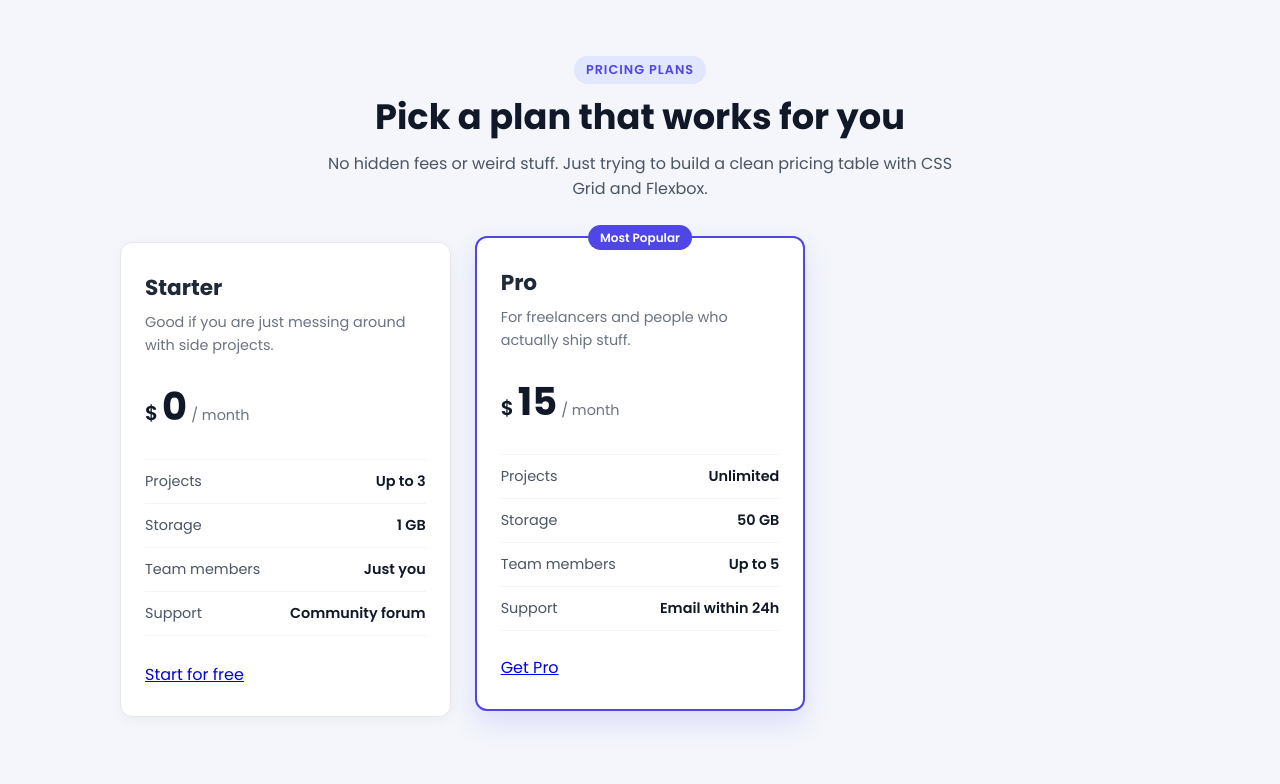
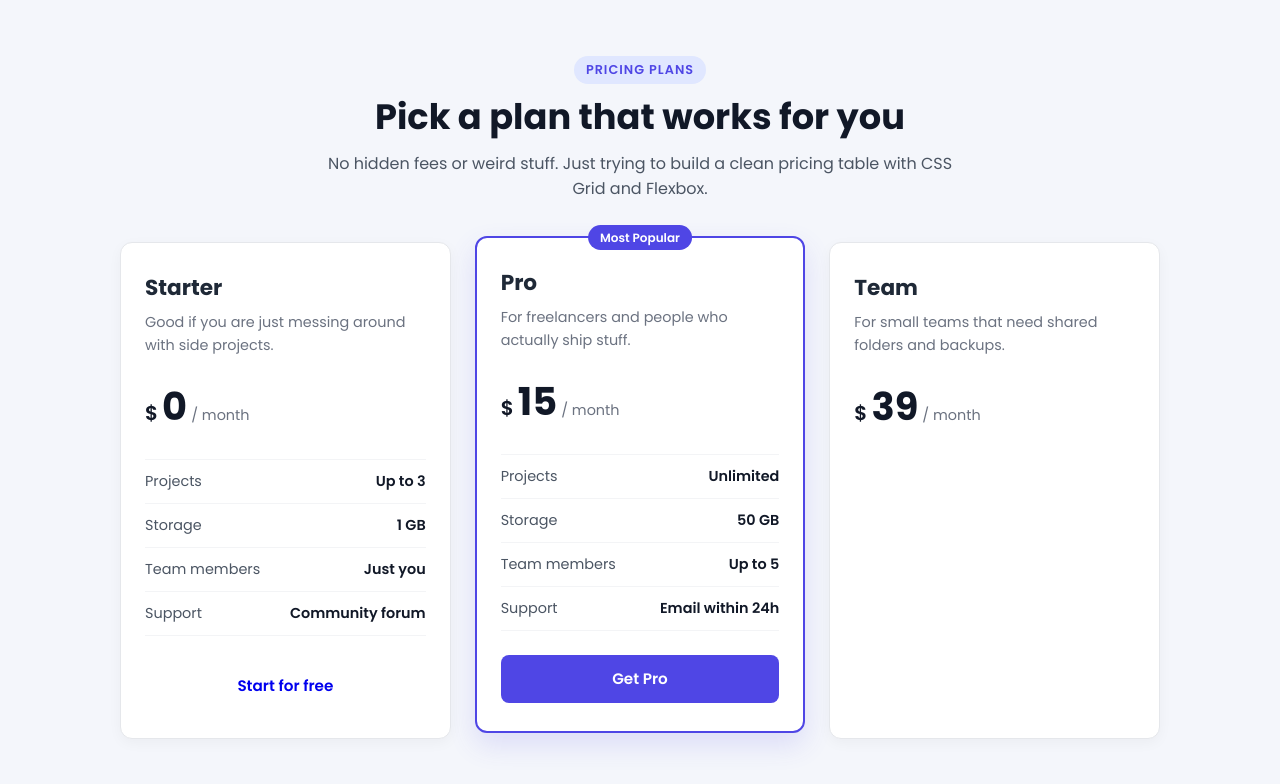
Before and after one commit to tensorGT/my-first-pricing-cards, a plain HTML site: page index.html in a window 1280 px wide. Drawn offline with Linux system fonts and the light colour scheme.

```diff
--- a/index.html
+++ b/index.html
@@ -91,3 +91,11 @@
       </article>
 
       <!-- Tier 3: Team -->
+      <article class="card">
+        <div class="card-top">
+          <h2>Team</h2>
+          <p class="plan-desc">For small teams that need shared folders and backups.</p>
+          <p class="price">
+            <span class="dollar">$</span>39
+            <span class="per">/ month</span>
+          </p>
--- a/style.css
+++ b/style.css
@@ -153,3 +153,16 @@ body {
 
 /* buttons */
 .btn {
+  display: block;
+  text-align: center;
+  text-decoration: none;
+  padding: 12px 16px;
+  border-radius: 8px;
+  font-weight: 600;
+  font-size: 0.95rem;
+  transition: background-color 0.2s ease, color 0.2s ease;
+}
+
+.btn-primary {
+  background-color: #4f46e5;
+  color: #ffffff;
```
